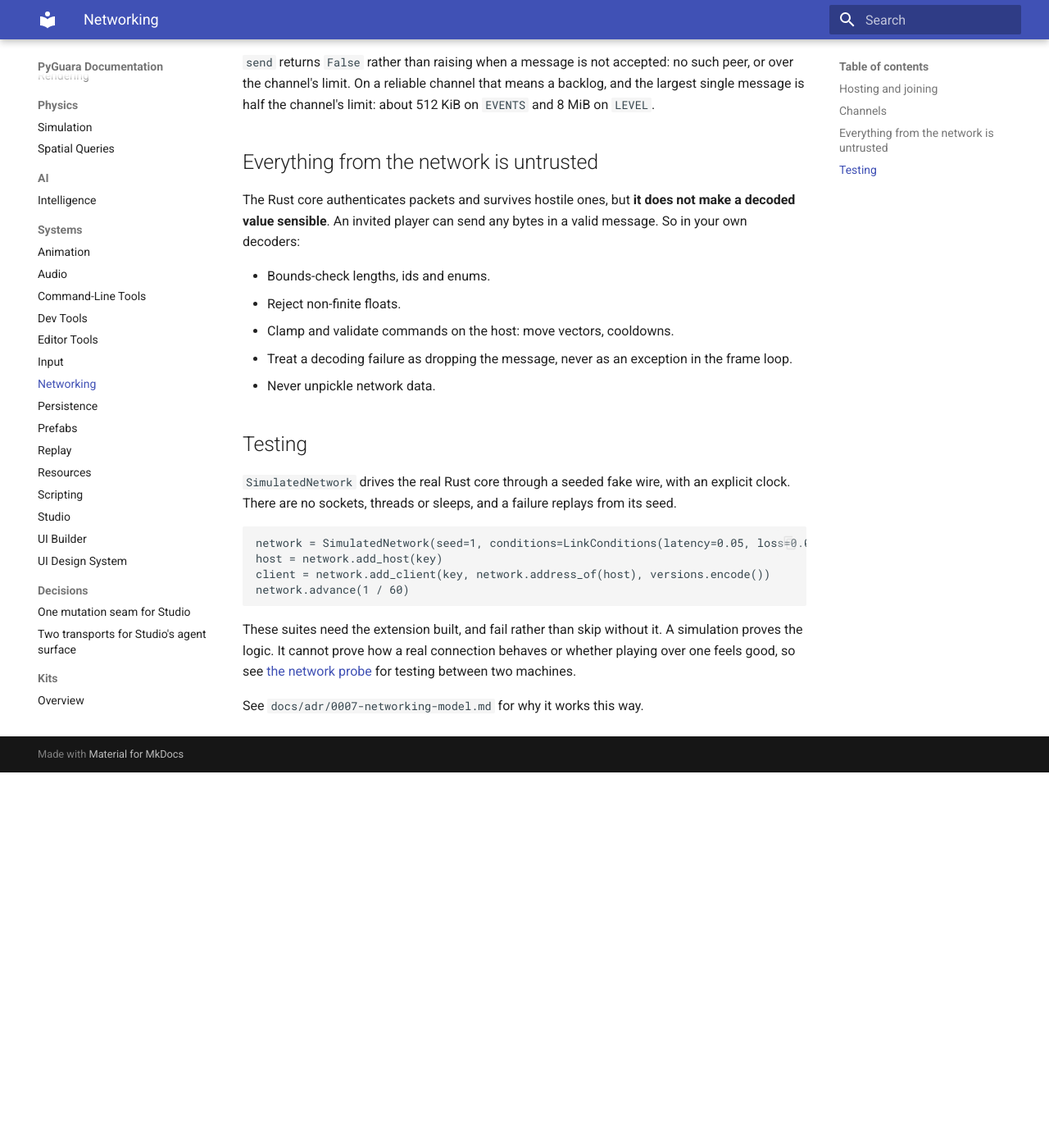
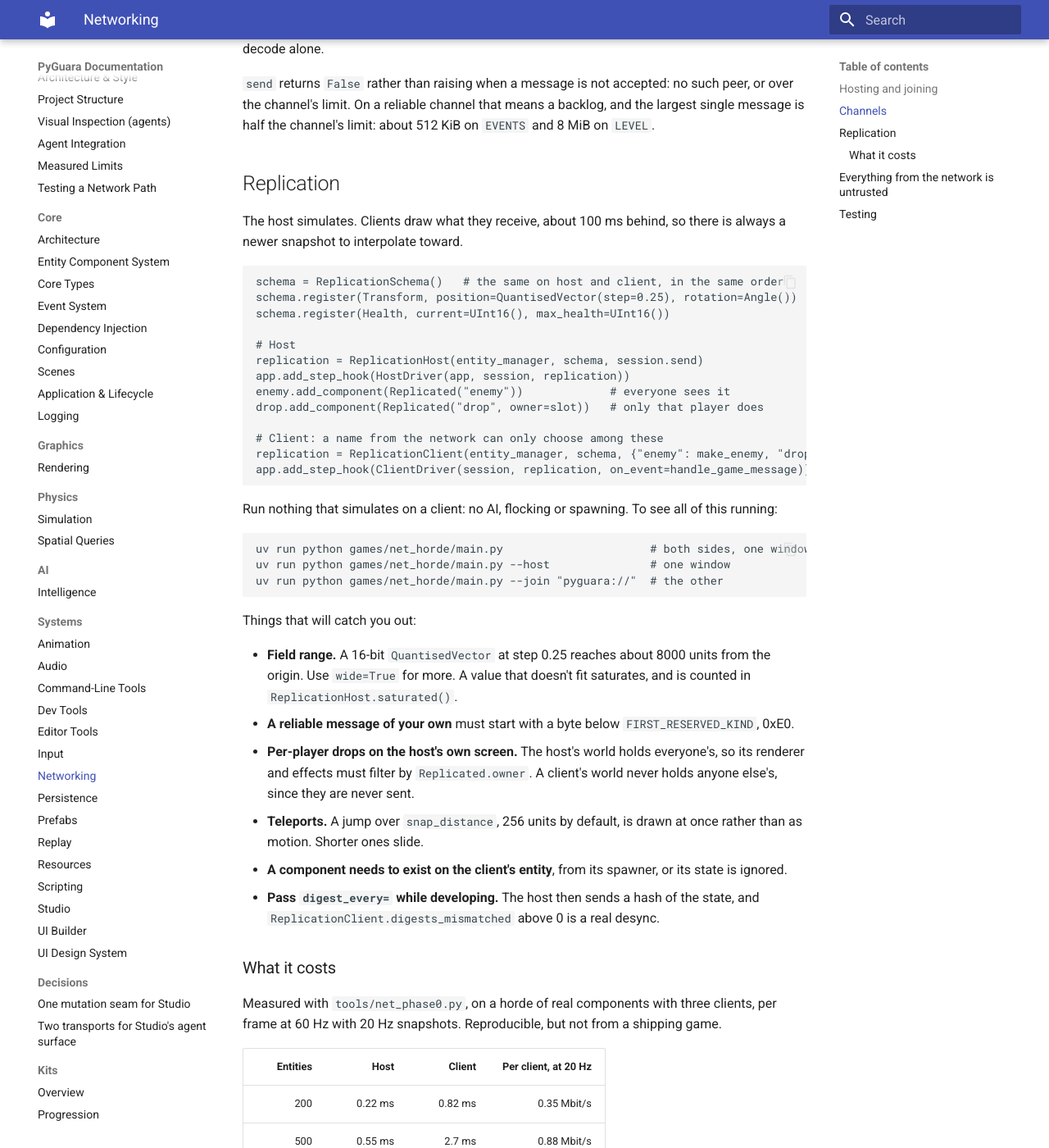
Before and after one commit to Wedeueis/pyguara, an MkDocs documentation site: the page built from docs/systems/networking.md, in a window 1280 px wide and 1400 px high, scrolled down 1716 px. Shown: the whole window at 82% size. Built offline with MkDocs 1.6.1 and Material for MkDocs 9.7.7, drawn with Linux system fonts in a browser that asks for light colours; before the commit the page ends 2658 px from its top, so only the background shows below that; some of the changed text lies outside the part shown.

Commit message:
docs(net): document replication and what it costs
Co-Authored-By: Claude Opus 5.5 <noreply@anthropic.com>

````diff
--- a/docs/systems/networking.md
+++ b/docs/systems/networking.md
@@ -1,8 +1,9 @@
 # Networking
 
-`pyguara.net` connects one hosting player's game to the players who join it. This is
-the transport and the session: moving messages, and deciding who may play. **Replication
-and prediction do not exist yet**, so a game using this today sends its own messages.
+`pyguara.net` connects one hosting player's game to the players who join it: the transport
+and session move messages and decide who may play, and replication keeps every client's world
+matching the host's. **Prediction does not exist yet**, so a client's own character still moves
+only when the host's snapshot says so.
 
 It is opt-in. A single-player game imports none of it, and importing it needs no native
 extension: only starting a session does.
@@ -71,6 +72,66 @@ each decode alone.
 over the channel's limit. On a reliable channel that means a backlog, and the largest single
 message is half the channel's limit: about 512 KiB on `EVENTS` and 8 MiB on `LEVEL`.
 
+## Replication
+
+The host simulates. Clients draw what they receive, about 100 ms behind, so there is always a
+newer snapshot to interpolate toward.
+
+```python
+schema = ReplicationSchema()   # the same on host and client, in the same order
+schema.register(Transform, position=QuantisedVector(step=0.25), rotation=Angle())
+schema.register(Health, current=UInt16(), max_health=UInt16())
+
+# Host
+replication = ReplicationHost(entity_manager, schema, session.send)
+app.add_step_hook(HostDriver(app, session, replication))
+enemy.add_component(Replicated("enemy"))             # everyone sees it
+drop.add_component(Replicated("drop", owner=slot))   # only that player does
+
+# Client: a name from the network can only choose among these
+replication = ReplicationClient(entity_manager, schema, {"enemy": make_enemy, "drop": make_drop})
+app.add_step_hook(ClientDriver(session, replication, on_event=handle_game_message))
+```
+
+Run nothing that simulates on a client: no AI, flocking or spawning. To see all of this running:
+
+```bash
+uv run python games/net_horde/main.py                      # both sides, one window
+uv run python games/net_horde/main.py --host               # one window
+uv run python games/net_horde/main.py --join "pyguara://"  # the other
+```
+
+Things that will catch you out:
+
+- **Field range.** A 16-bit `QuantisedVector` at step 0.25 reaches about 8000 units from the
+  origin. Use `wide=True` for more. A value that doesn't fit saturates, and is counted in
+  `ReplicationHost.saturated()`.
+- **A reliable message of your own** must start with a byte below `FIRST_RESERVED_KIND`, 0xE0.
+- **Per-player drops on the host's own screen.** The host's world holds everyone's, so its
+  renderer and effects must filter by `Replicated.owner`. A client's world never holds anyone
+  else's, since they are never sent.
+- **Teleports.** A jump over `snap_distance`, 256 units by default, is drawn at once rather than
+  as motion. Shorter ones slide.
+- **A component needs to exist on the client's entity**, from its spawner, or its state is ignored.
+- **Pass `digest_every=` while developing.** The host then sends a hash of the state, and
+  `ReplicationClient.digests_mismatched` above 0 is a real desync.
+
+### What it costs
+
+Measured with `tools/net_phase0.py`, on a horde of real components with three clients, per frame
+at 60 Hz with 20 Hz snapshots. Reproducible, but not from a shipping game.
+
+| Entities | Host | Client | Per client, at 20 Hz |
+| ---: | ---: | ---: | ---: |
+| 200 | 0.22 ms | 0.82 ms | 0.35 Mbit/s |
+| 500 | 0.55 ms | 2.7 ms | 0.88 Mbit/s |
+| 1,000 | 1.13 ms | 6.0 ms | 1.77 Mbit/s |
+
+A client spends more than the host because it decodes and interpolates, but it isn't running the
+simulation. **Python's garbage collector is the remaining hitch**: a full collection took up to 23
+ms, which makes the worst frame about 20 ms where it would otherwise be about 4. That run held four
+worlds in one process, so a real client should be smaller, but measure it in a real game.
+
 ## Everything from the network is untrusted
 
 The Rust core authenticates packets and survives hostile ones, but **it does not make a
````
Also changed, not shown: AGENTS.md (+7 -2 lines), CHANGELOG.md (+3 -0 lines), docs/adr/0007-networking-model.md (+14 -2 lines), games/README.md (+8 -0 lines).
